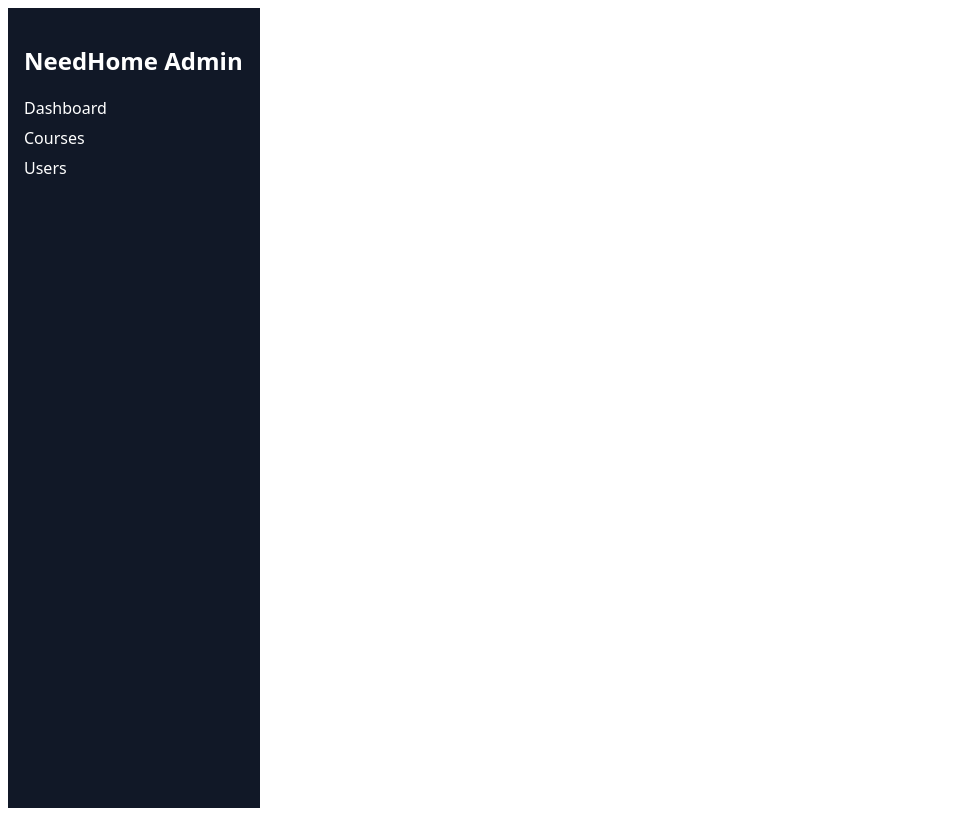
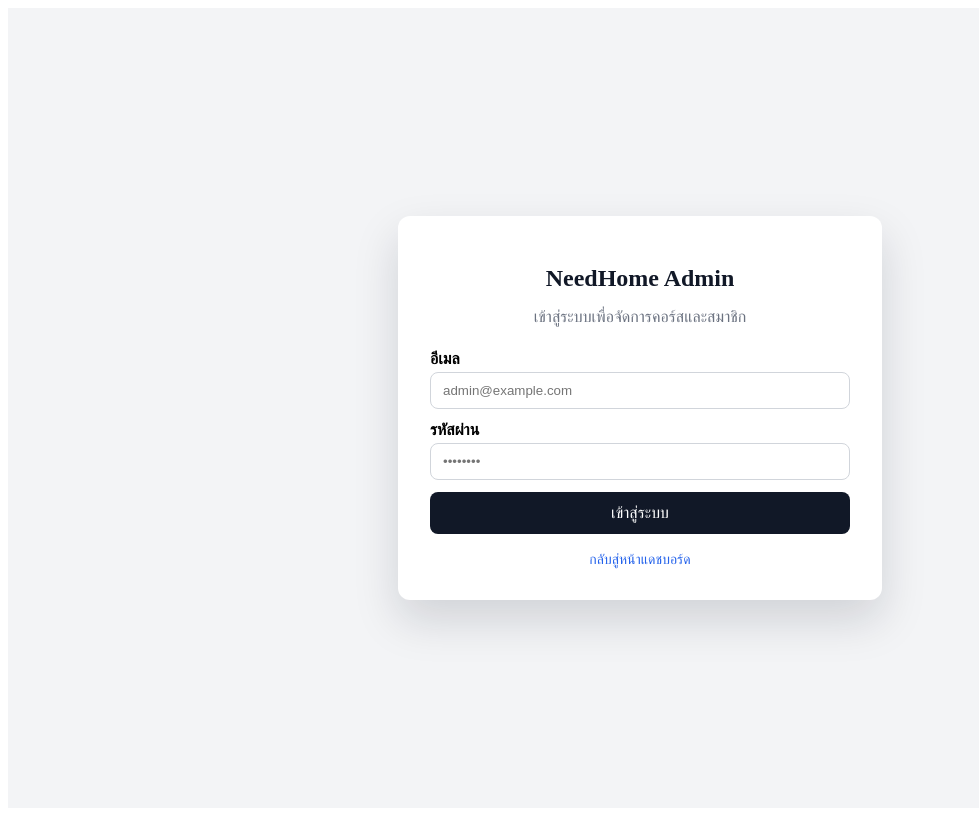
Before and after one commit to cxndizz/yoga-app-liff, a React (Vite) app in the folder src/admin-web/: page /admin/login in a window 1280 px wide. Shown: the whole page, without its empty margins (0-979 px from the left). Built offline with nearby package versions, Linux system fonts and the light colour scheme.

Commit message:
feat(admin): add login page

```diff
--- a/src/admin-web/src/App.jsx
+++ b/src/admin-web/src/App.jsx
@@ -1,11 +1,11 @@
 import React from 'react';
-import { Routes, Route, Link } from 'react-router-dom';
+import { Routes, Route, Link, Outlet } from 'react-router-dom';
 import Dashboard from './pages/Dashboard';
 import Courses from './pages/Courses';
 import Users from './pages/Users';
+import Login from './pages/Login';
 
-function App() {
-  return (
+const AdminLayout = () => (
   <div style={{ display: 'flex', fontFamily: 'system-ui, sans-serif', minHeight: '100vh' }}>
     <aside style={{ width: '220px', background: '#111827', color: '#fff', padding: '16px' }}>
       <h2>NeedHome Admin</h2>
@@ -16,13 +16,22 @@ function App() {
       </nav>
     </aside>
     <main style={{ flex: 1, padding: '16px' }}>
+      <Outlet />
+    </main>
+  </div>
+);
+
+function App() {
+  return (
     <Routes>
+      <Route path="/admin/login" element={<Login />} />
+      <Route element={<AdminLayout />}>
         <Route path="/" element={<Dashboard />} />
+        <Route path="/admin" element={<Dashboard />} />
         <Route path="/courses" element={<Courses />} />
         <Route path="/users" element={<Users />} />
+      </Route>
     </Routes>
-      </main>
-    </div>
   );
 }
 
--- /dev/null
+++ b/src/admin-web/src/pages/Login.jsx
@@ -0,0 +1,153 @@
+import React, { useEffect, useState } from 'react';
+import axios from 'axios';
+import { Link, useNavigate, useSearchParams } from 'react-router-dom';
+
+const apiBase = import.meta.env.VITE_API_BASE_URL || 'http://localhost:4000';
+
+const initialForm = {
+  email: '',
+  password: '',
+};
+
+const emailRegex = /[^\s@]+@[^\s@]+\.[^\s@]+/;
+
+function Login() {
+  const navigate = useNavigate();
+  const [searchParams] = useSearchParams();
+  const [form, setForm] = useState(initialForm);
+  const [errors, setErrors] = useState({});
+  const [serverError, setServerError] = useState('');
+  const [isSubmitting, setIsSubmitting] = useState(false);
+
+  useEffect(() => {
+    const hasToken = Boolean(window.localStorage.getItem('adminAccessToken'));
+    if (hasToken) {
+      navigate('/', { replace: true });
+    }
+  }, [navigate]);
+
+  const validate = () => {
+    const nextErrors = {};
+    if (!form.email.trim()) {
+      nextErrors.email = 'กรุณากรอกอีเมล';
+    } else if (!emailRegex.test(form.email.trim())) {
+      nextErrors.email = 'รูปแบบอีเมลไม่ถูกต้อง';
+    }
+    if (!form.password) {
+      nextErrors.password = 'กรุณากรอกรหัสผ่าน';
+    } else if (form.password.length < 6) {
+      nextErrors.password = 'รหัสผ่านต้องมีอย่างน้อย 6 ตัวอักษร';
+    }
+    return nextErrors;
+  };
+
+  const handleChange = (field) => (event) => {
+    setForm((prev) => ({ ...prev, [field]: event.target.value }));
+  };
+
+  const handleSubmit = async (event) => {
+    event.preventDefault();
+    const validationErrors = validate();
+    setErrors(validationErrors);
+    if (Object.keys(validationErrors).length > 0) {
+      return;
+    }
+
+    setIsSubmitting(true);
+    setServerError('');
+
+    try {
+      const response = await axios.post(`${apiBase}/admin/auth/login`, {
+        email: form.email.trim(),
+        password: form.password,
+      });
+      const { accessToken, refreshToken, user } = response.data || {};
+      if (accessToken) {
+        window.localStorage.setItem('adminAccessToken', accessToken);
+      }
+      if (refreshToken) {
+        window.localStorage.setItem('adminRefreshToken', refreshToken);
+      }
+      if (user) {
+        window.localStorage.setItem('adminUser', JSON.stringify(user));
+      }
+      const redirect = searchParams.get('redirect') || '/';
+      navigate(redirect, { replace: true });
+    } catch (error) {
+      const message = error.response?.data?.message || 'ไม่สามารถเข้าสู่ระบบได้ กรุณาลองใหม่อีกครั้ง';
+      setServerError(message);
+    } finally {
+      setIsSubmitting(false);
+    }
+  };
+
+  return (
+    <div style={{ minHeight: '100vh', display: 'flex', alignItems: 'center', justifyContent: 'center', background: '#f3f4f6' }}>
+      <div style={{ width: '100%', maxWidth: '420px', background: '#fff', padding: '32px', borderRadius: '12px', boxShadow: '0 20px 45px rgba(15, 23, 42, 0.15)' }}>
+        <div style={{ marginBottom: '24px', textAlign: 'center' }}>
+          <h1 style={{ marginBottom: '8px', fontSize: '24px', color: '#111827' }}>NeedHome Admin</h1>
+          <p style={{ color: '#6b7280' }}>เข้าสู่ระบบเพื่อจัดการคอร์สและสมาชิก</p>
+        </div>
+        <form onSubmit={handleSubmit} style={{ display: 'flex', flexDirection: 'column', gap: '12px' }}>
+          <label style={{ display: 'flex', flexDirection: 'column', gap: '4px' }}>
+            <span style={{ fontWeight: 600 }}>อีเมล</span>
+            <input
+              type="email"
+              value={form.email}
+              onChange={handleChange('email')}
+              placeholder="admin@example.com"
+              style={{
+                border: errors.email ? '1px solid #dc2626' : '1px solid #d1d5db',
+                borderRadius: '8px',
+                padding: '10px 12px',
+              }}
+              disabled={isSubmitting}
+            />
+            {errors.email && <span style={{ color: '#dc2626', fontSize: '13px' }}>{errors.email}</span>}
+          </label>
+          <label style={{ display: 'flex', flexDirection: 'column', gap: '4px' }}>
+            <span style={{ fontWeight: 600 }}>รหัสผ่าน</span>
+            <input
+              type="password"
+              value={form.password}
+              onChange={handleChange('password')}
+              placeholder="••••••••"
+              style={{
+                border: errors.password ? '1px solid #dc2626' : '1px solid #d1d5db',
+                borderRadius: '8px',
+                padding: '10px 12px',
+              }}
+              disabled={isSubmitting}
+            />
+            {errors.password && <span style={{ color: '#dc2626', fontSize: '13px' }}>{errors.password}</span>}
+          </label>
+          {serverError && (
+            <div style={{ background: '#fee2e2', color: '#991b1b', borderRadius: '8px', padding: '10px 12px', fontSize: '14px' }}>
+              {serverError}
+            </div>
+          )}
+          <button
+            type="submit"
+            disabled={isSubmitting}
+            style={{
+              background: isSubmitting ? '#9ca3af' : '#111827',
+              color: '#fff',
+              border: 'none',
+              borderRadius: '8px',
+              padding: '12px 16px',
+              fontSize: '16px',
+              cursor: isSubmitting ? 'not-allowed' : 'pointer',
+            }}
+          >
+            {isSubmitting ? 'กำลังเข้าสู่ระบบ...' : 'เข้าสู่ระบบ'}
+          </button>
+        </form>
+        <div style={{ marginTop: '16px', textAlign: 'center' }}>
+          <Link to="/" style={{ color: '#2563eb', textDecoration: 'none', fontSize: '14px' }}>กลับสู่หน้าแดชบอร์ด</Link>
+        </div>
+      </div>
+    </div>
+  );
+}
+
+export default Login;
```
Lines whose indentation alone changed are shown as unchanged.
